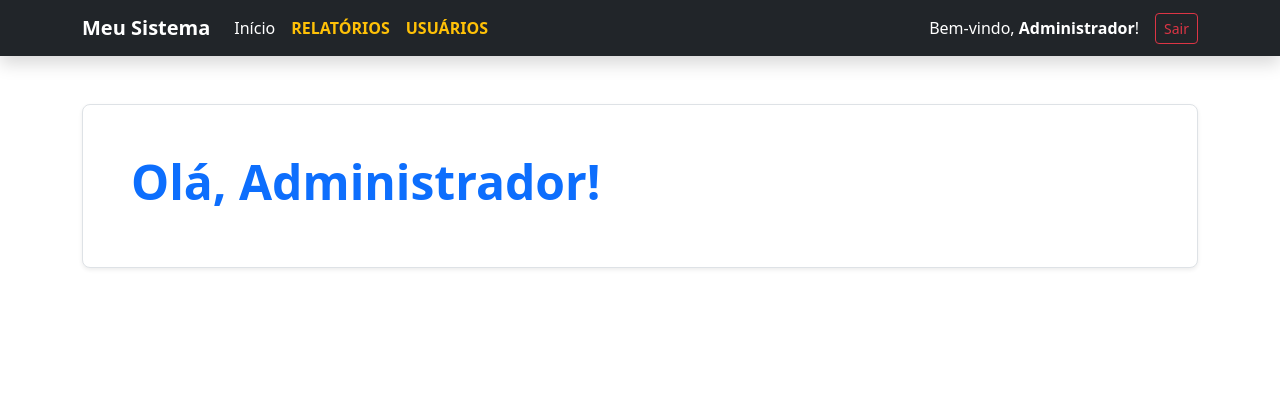
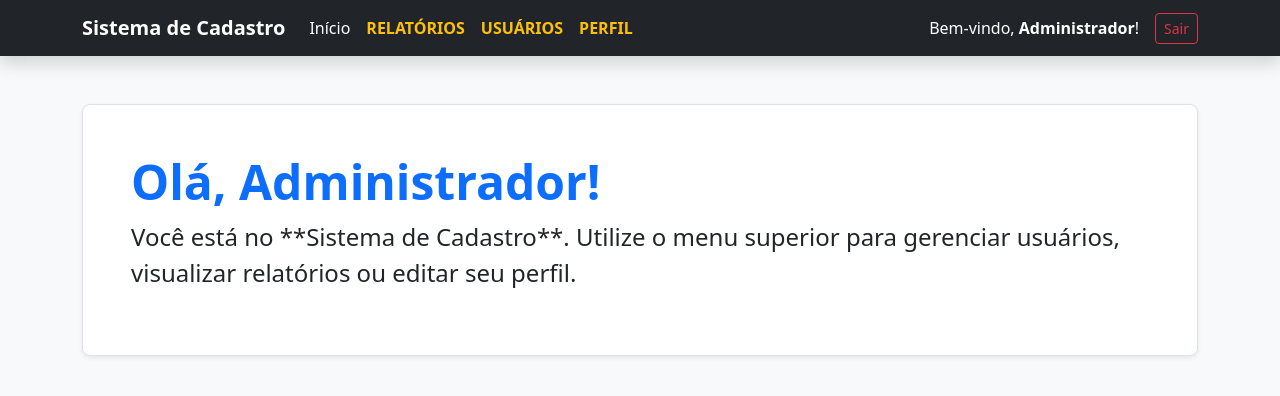
Before and after one commit to lucasjonassb02/PROJETO-EM-COMPUTACAO-APLICADA, a Flask app: page /dashboard in a window 1280 px wide. Shown: the top 396 px of the page. Run offline with Flask 3, Linux system fonts and the light colour scheme; the visitor is signed in with stand-in values (Sample User, id 1); parts of the project's set-up code (start-up, migrations or seed data) failed here and were passed over.

Commit message:
Aba perfil finalizada e sistema renomeado para Sistema de Cadastro

```diff
--- a/app.py
+++ b/app.py
@@ -75,6 +75,15 @@ def editar(username):
 def logout():
     session.pop('usuario', None)
     return redirect(url_for('login'))
+@app.route('/perfil')
+def perfil():
+    if 'usuario' not in session:
+        return redirect(url_for('login'))
+    username_logado = session['usuario']
+    dados = usuarios_db.get(username_logado)
+    return render_template('perfil.html', usuario=dados)
+
 
 if __name__ == '__main__':
     app.run(debug=True)
+i
--- a/templates/dashboard.html
+++ b/templates/dashboard.html
@@ -2,14 +2,14 @@
 <html lang="pt-br">
 <head>
     <meta charset="UTF-8">
-    <title>Painel Principal</title>
+    <title>Sistema de Cadastro | Painel</title>
     <link href="https://cdn.jsdelivr.net/npm/bootstrap@5.3.0/dist/css/bootstrap.min.css" rel="stylesheet">
 </head>
-<body>
+<body class="bg-light">
 
 <nav class="navbar navbar-expand-lg navbar-dark bg-dark shadow">
     <div class="container">
-        <a class="navbar-brand fw-bold" href="/dashboard">Meu Sistema</a>
+        <a class="navbar-brand fw-bold" href="/dashboard">Sistema de Cadastro</a>
 
         <div class="collapse navbar-collapse">
             <ul class="navbar-nav me-auto mb-2 mb-lg-0">
@@ -25,7 +25,11 @@
                     <a class="nav-link text-warning fw-bold" href="/usuarios_gestao">USUÁRIOS</a>
                 </li>
                 {% endif %}
-                </ul>
+
+                <li class="nav-item">
+                    <a class="nav-link text-warning fw-bold" href="/perfil">PERFIL</a>
+                </li>
+            </ul>
 
             <div class="d-flex align-items-center">
                 <span class="navbar-text text-white me-3">
@@ -42,4 +46,11 @@
         <div class="col-md-12">
             <div class="p-5 mb-4 bg-white border rounded-3 shadow-sm">
                 <h1 class="display-5 fw-bold text-primary">Olá, {{ user.nome }}!</h1>
-                <p class="fs-4 mt
+                <p class="fs-4">Você está no **Sistema de Cadastro**. Utilize o menu superior para gerenciar usuários, visualizar relatórios ou editar seu perfil.</p>
+            </div>
+        </div>
+    </div>
+</div>
+
+</body>
+</html>
```
Also changed, not shown: templates/perfil.html (added, +19 -0 lines).
